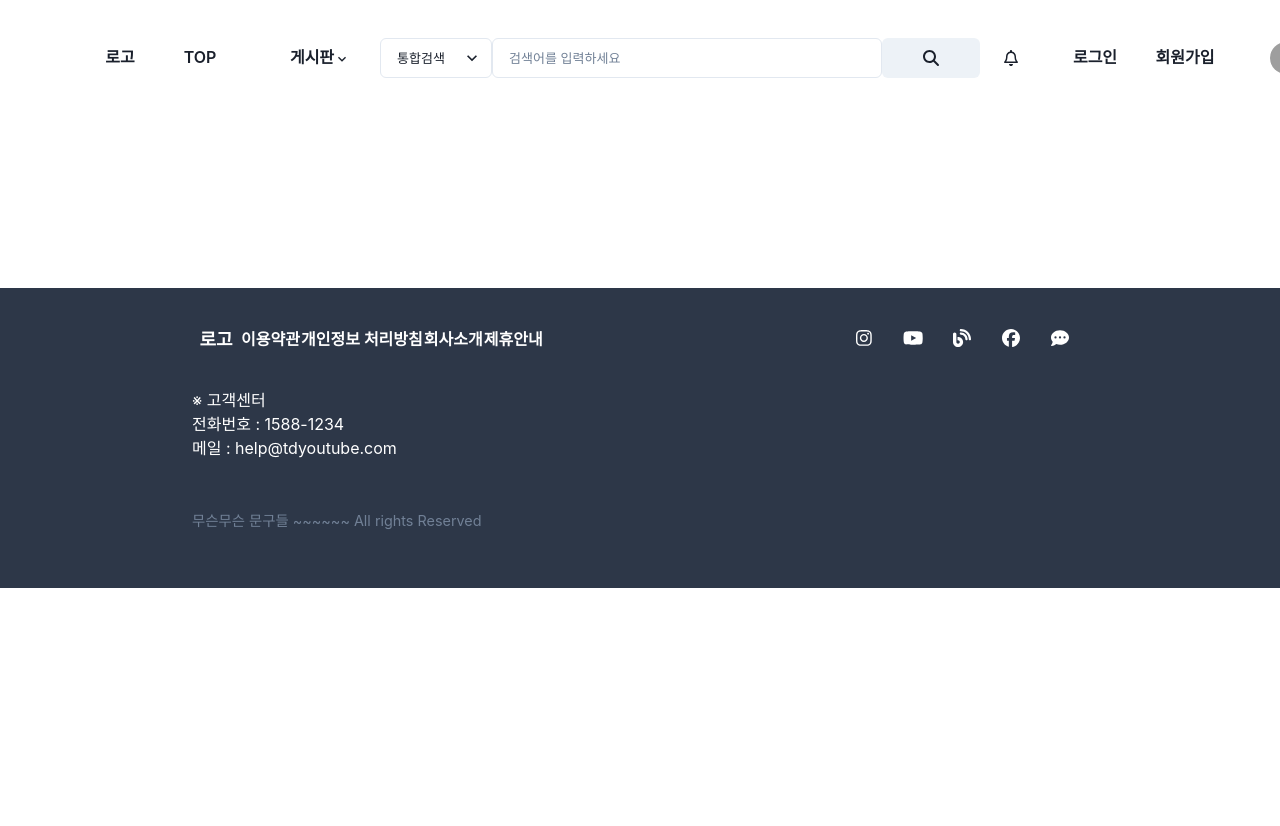
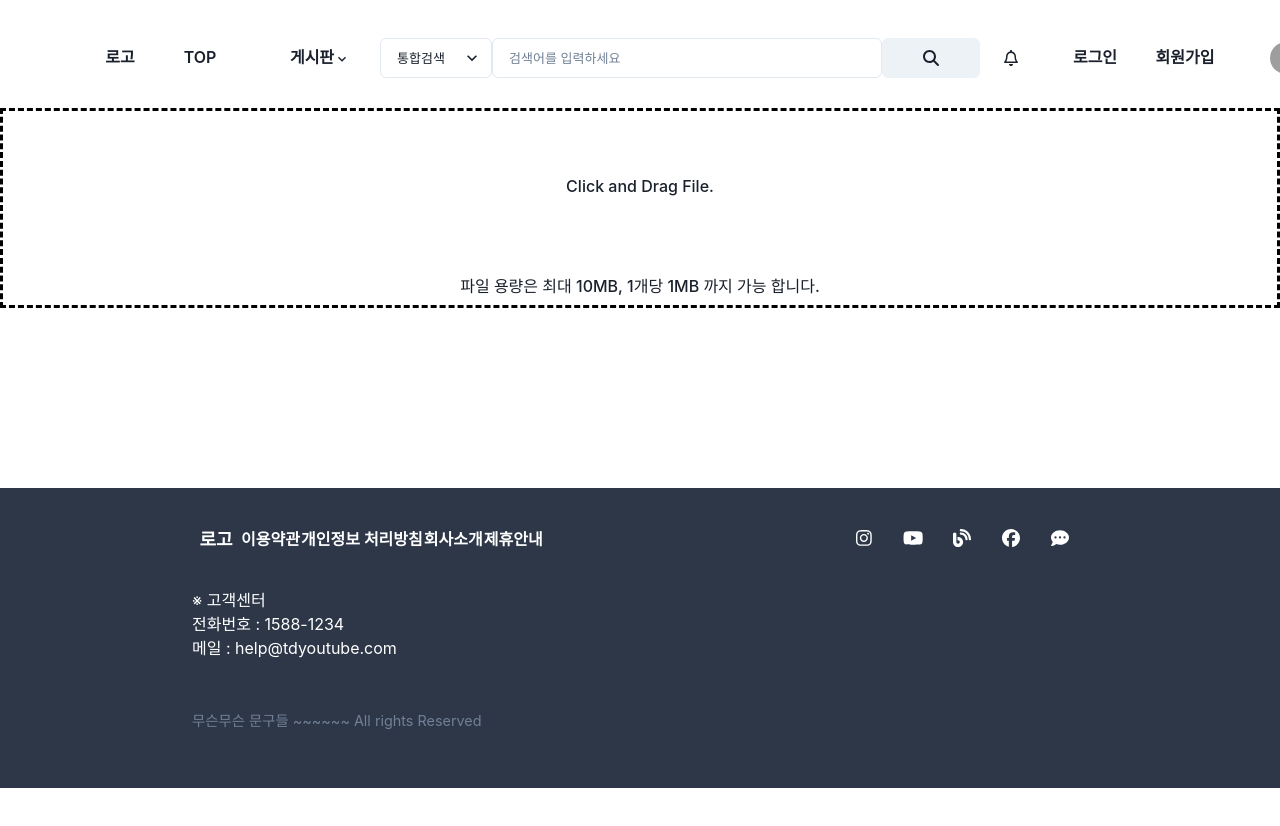
Before and after one commit to zxcvcx123/TodayYouTubeProjectFE, a React (Create React App) app: page /file in a window 1280 px wide. Shown: the top 826 px of the page. Built offline with nearby package versions, Linux system fonts and the light colour scheme; grey boxes are pictures that could not be loaded.

Commit message:
파일 컴포넌트 생성 후 드래그앤 드랍 1차 진행(정정모)

```diff
--- a/src/board/BoardWrite.js
+++ b/src/board/BoardWrite.js
@@ -1,4 +1,3 @@
-
 import React, { useState } from "react";
 import {
   Box,
@@ -7,12 +6,12 @@ import {
   FormHelperText,
   FormLabel,
   Heading,
-
   Input,
   Textarea,
 } from "@chakra-ui/react";
 import axios from "axios";
 import { useNavigate } from "react-router-dom";
+import { Filednd } from "../file/Filednd";
 
 function BoardWrite() {
   /* use state */
@@ -69,18 +68,19 @@ function BoardWrite() {
       </FormControl>
 
       {/* 파일 첨부 */}
-      <FormControl mb={5}>
-        <FormLabel>파일 첨부 (이미지) @@@ 미구현 @@@</FormLabel>
-        <Input
-          type="file"
-          accept="image/*"
-          multiple
-          onChange={(e) => setUploadFiles(e.target.files)}
-        />
-        <FormHelperText>
-          한 개 파일은 1MB 이내, 총 용량은 10MB 이내로 첨부하세요.
-        </FormHelperText>
-      </FormControl>
+      <Filednd />
+      {/*<FormControl mb={5}>*/}
+      {/*  <FormLabel>파일 첨부 (이미지) @@@ 미구현 @@@</FormLabel>*/}
+      {/*  <Input*/}
+      {/*    type="file"*/}
+      {/*    accept="image/*"*/}
+      {/*    multiple*/}
+      {/*    onChange={(e) => setUploadFiles(e.target.files)}*/}
+      {/*  />*/}
+      {/*  <FormHelperText>*/}
+      {/*    한 개 파일은 1MB 이내, 총 용량은 10MB 이내로 첨부하세요.*/}
+      {/*  </FormHelperText>*/}
+      {/*</FormControl>*/}
 
       {/* 저장 버튼 */}
       <Button onClick={handleSubmit} colorScheme="blue">
--- a/src/file/Filednd.js
+++ b/src/file/Filednd.js
@@ -1 +1,117 @@
-export function Filednd() {}
+import React, { useEffect, useState } from "react";
+import axios from "axios";
+import { FontAwesomeIcon } from "@fortawesome/react-fontawesome";
+import { faCircleXmark } from "@fortawesome/free-regular-svg-icons";
+import { Box, FormControl, FormLabel, Input, Text } from "@chakra-ui/react";
+
+export function Filednd({ setUploadFile, uploadFile }) {
+  const [isActive, setIsActive] = useState(false);
+  const [isImg, setIsImg] = useState(false);
+  const [previews, setPreviews] = useState([]);
+
+  function handleDragStart(e) {
+    setIsActive(true);
+    e.preventDefault();
+  }
+
+  function handleDragOver(e) {
+    e.preventDefault();
+  }
+
+  function handleDragEnd(e) {
+    setIsActive(false);
+    e.preventDefault();
+  }
+
+  function handleDrop(e) {
+    e.preventDefault();
+    setUploadFile(Array.from(e.dataTransfer.files));
+  }
+
+  function handleUploadFile(e) {
+    setUploadFile(Array.from(e.target.files));
+    setIsImg(true);
+  }
+
+  // 파일 미리보기
+  useEffect(() => {
+    if (uploadFile) {
+      const newPreviews = [];
+      for (let i = 0; i < uploadFile.length; i++) {
+        const reader = new FileReader();
+        reader.onloadend = () => {
+          newPreviews.push(reader.result);
+          if (newPreviews.length === uploadFile.length) {
+            setPreviews(newPreviews);
+          }
+        };
+        reader.readAsDataURL(uploadFile[i]);
+      }
+    }
+  }, [uploadFile]);
+
+  // 파일 제거
+  function removeUploadFile(index) {
+    const newUploadFile = [...uploadFile];
+    newUploadFile.splice(index, 1);
+    setUploadFile(newUploadFile);
+  }
+
+  return (
+    <Box>
+      <FormControl w={"100%"} h={"200px"} border={"3px dashed black"}>
+        <FormLabel
+          textAlign={"center"}
+          w={"100%"}
+          h={"100%"}
+          _hover={{
+            backgroundColor: "#efeef3",
+            color: "darkgray",
+          }}
+          style={
+            isActive
+              ? {
+                  backgroundColor: "#efeef3",
+                  color: "darkgray",
+                }
+              : {}
+          }
+          onDragEnter={handleDragStart}
+          onDragOver={handleDragOver}
+          onDragLeave={handleDragEnd}
+          onDrop={handleDrop}
+        >
+          <Input
+            display={"none"}
+            type="file"
+            multiple
+            accept="image/*"
+            onChange={handleUploadFile}
+          />
+
+          {isImg || <Text lineHeight={"150px"}>Click and Drag File.</Text>}
+          {isImg && (
+            <Box id="image_container" display={"flex"} gap={2} h={"80%"}>
+              {previews.map((preview, index) => (
+                <Box key={index} display={"inline-block"} h={"80%"}>
+                  <img src={preview} alt={`미리보기 ${index + 1}`} h={"100%"} />
+                  <button onClick={() => removeUploadFile(index)}>
+                    <FontAwesomeIcon
+                      icon={faCircleXmark}
+                      color="red"
+                      mt={"0%"}
+                    />
+                  </button>
+                </Box>
+              ))}
+            </Box>
+          )}
+
+          <Text lineHeight={"50px"}>
+            파일 용량은 최대 10MB, 1개당 1MB 까지 가능 합니다.
+          </Text>
+        </FormLabel>
+      </FormControl>
+    </Box>
+  );
+}
```
